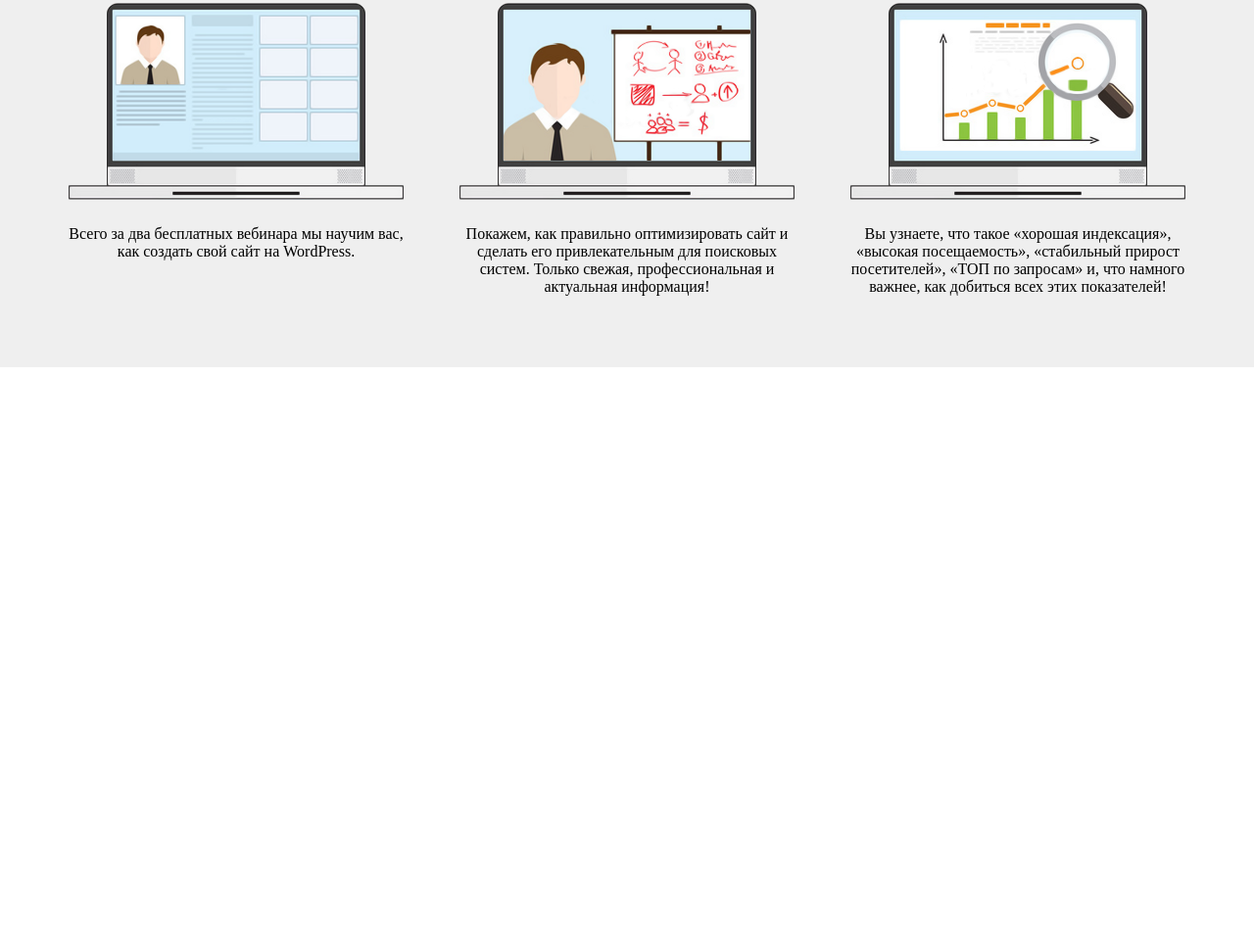
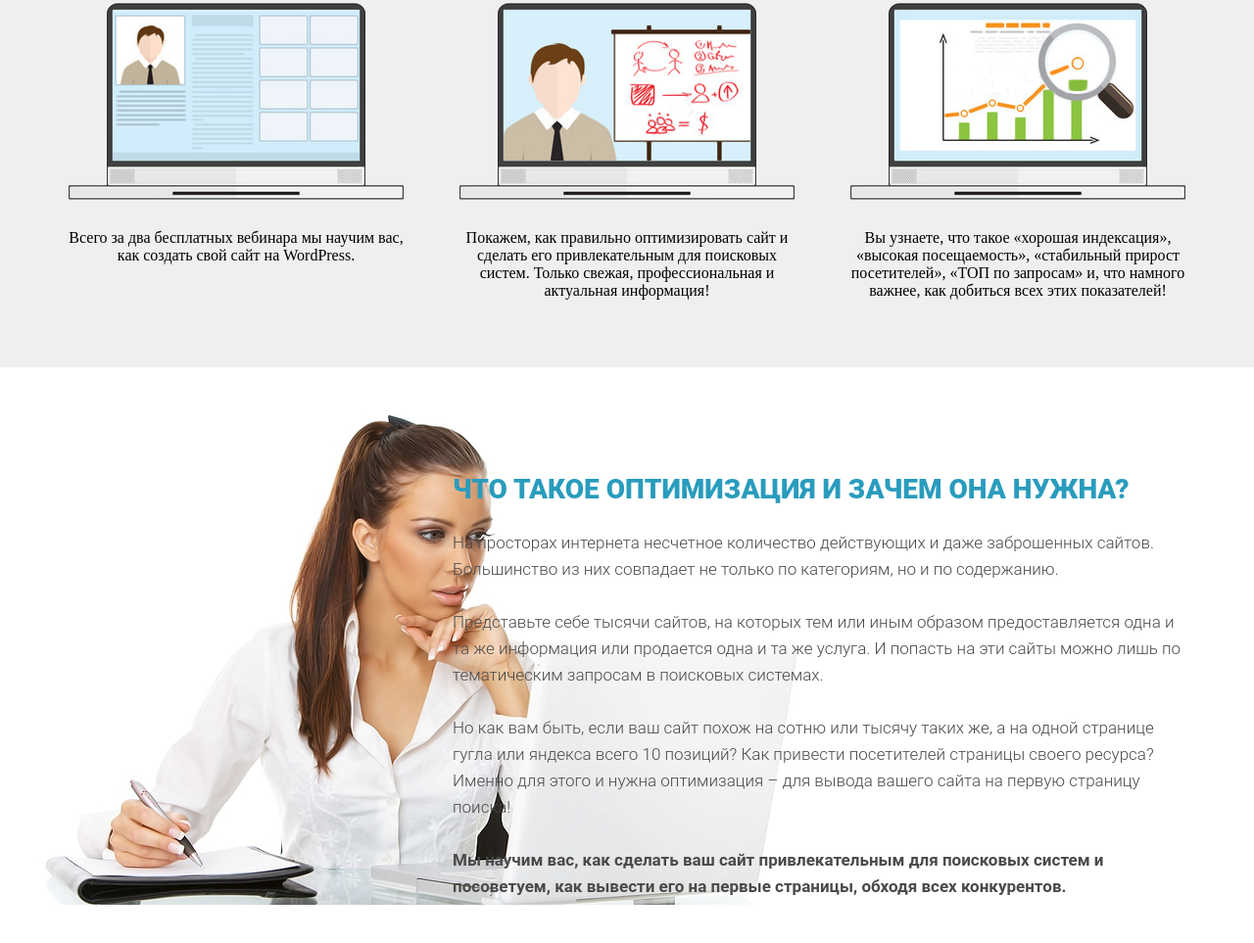
Before and after one commit to Ha1lowe3n/layout-wordpress, a website: page index.html in a window 1280 px wide. Shown: the part 1032-1995 px from the top of the page at 98% size. Before the commit the page ends 1407 px from the top, so only its background shows below. Drawn offline with Linux system fonts and the light colour scheme.

Commit message:
add optimization section

```diff
--- a/css/style.css
+++ b/css/style.css
@@ -167,8 +167,7 @@ h2.title {
 }
 
 .waiting_block img {
-    display: block;
-    margin: 0 auto;
+    width: 100%;
 }
 
 .waiting_block__text {
@@ -177,3 +176,47 @@ h2.title {
 }
 
 /* section waiting */
+
+/* section optimization */
+.optimization {
+    height: 550px;
+    position: relative;
+}
+
+.optimization_description {
+    display: inline-block;
+    margin: 108px 0 74px 392px;
+}
+
+.optimization_title {
+    font-family: Roboto;
+    font-weight: 900;
+    font-size: 28px;
+    text-transform: uppercase;
+    color: #299CBD;
+}
+
+.optimization .container {
+    height: 100%;
+}
+
+.optimization img {
+    position: absolute;
+    z-index: -1;
+    top: 47px;
+    left: 0;
+}
+
+.optimization_description p {
+    margin-top: 25px;
+    font-family: Roboto;
+    font-weight: 300;
+    font-size: 17px;
+    line-height: 27px;
+    color: #4A4A4A;
+}
+
+.optimization_description p span {
+    font-weight: 700;
+}
+/* section optimization */
--- a/index.html
+++ b/index.html
@@ -1,20 +1,20 @@
 <!DOCTYPE html>
 <html lang="ru">
 <head>
-        <meta charset="UTF-8" />
+    <meta charset="UTF-8"/>
     <meta
             name="viewport"
             content="width=device-width, user-scalable=no, initial-scale=1.0, maximum-scale=1.0, minimum-scale=1.0"
     />
-        <meta http-equiv="X-UA-Compatible" content="ie=edge" />
+    <meta http-equiv="X-UA-Compatible" content="ie=edge"/>
     <title>Wordpress верстка</title>
-        <link rel="stylesheet" href="css/style.css" />
+    <link rel="stylesheet" href="css/style.css"/>
 </head>
 <body>
 <section class="promo">
     <div class="container">
         <div class="logo">
-                    <img src="icons/logo.png" alt="logo" class="logo_img" />
+            <img src="icons/logo.png" alt="logo" class="logo_img"/>
             <div class="logo_text">WordPress интенсив</div>
         </div>
 
@@ -26,7 +26,9 @@
         <h2 class="title">Куда сложнее сделать это правильно!</h2>
 
         <div class="promo_text">
-                    Ежедневно в России появляется более 5 000 новых сайтов.<br> И только единицы из них становятся популярными и приносят ощутимую прибыль. В чем секрет? В чем формула успеха? Узнайте на предстоящем двухдневном <span>БЕСПЛАТНОМ</span> интенсиве!
+            Ежедневно в России появляется более 5 000 новых сайтов.<br> И только единицы из них становятся популярными и
+            приносят ощутимую прибыль. В чем секрет? В чем формула успеха? Узнайте на предстоящем двухдневном <span>БЕСПЛАТНОМ</span>
+            интенсиве!
         </div>
 
         <button class="promo_btn">Записаться на интенсив!</button>
@@ -46,18 +48,47 @@
 
         <div class="waiting_blocks">
             <div class="waiting_block">
-                        <img src="img/waiting/waiting_1.png" alt="waiting image" class="waiting_img">
+                <img src="img/waiting/waiting_1.png" alt="waiting image">
                 <p class="waiting_block__text">Всего за два бесплатных вебинара мы научим вас,
                     как создать свой сайт на WordPress. </p>
             </div>
             <div class="waiting_block">
-                        <img src="img/waiting/waiting_2.png" alt="waiting image" class="waiting_img">
-                        <p class="waiting_block__text">Покажем, как правильно оптимизировать сайт и сделать его привлекательным для поисковых систем. Только свежая, профессиональная и актуальная информация!</p>
+                <img src="img/waiting/waiting_2.png" alt="waiting image">
+                <p class="waiting_block__text">Покажем, как правильно оптимизировать сайт и сделать его привлекательным
+                    для поисковых систем. Только свежая, профессиональная и актуальная информация!</p>
             </div>
             <div class="waiting_block">
-                        <img src="img/waiting/waiting_3.png" alt="waiting image" class="waiting_img">
-                        <p class="waiting_block__text">Вы узнаете, что такое «хорошая индексация», «высокая посещаемость», «стабильный прирост посетителей», «ТОП по запросам» и, что намного важнее, как добиться всех этих показателей!</p>
+                <img src="img/waiting/waiting_3.png" alt="waiting image">
+                <p class="waiting_block__text">Вы узнаете, что такое «хорошая индексация», «высокая посещаемость»,
+                    «стабильный прирост посетителей», «ТОП по запросам» и, что намного важнее, как добиться всех этих
+                    показателей!</p>
             </div>
+        </div>
+    </div>
+</section>
+
+<section class="optimization">
+    <div class="container">
+        <img src="img/woman_bg.png" alt="woman">
+
+        <div class="optimization_description">
+            <h2 class="optimization_title">Что такое оптимизация и зачем она нужна?</h2>
+            <p>На просторах интернета несчетное количество действующих и даже заброшенных сайтов. Большинство из них
+                совпадает не только по категориям, но и по содержанию.
+                <br>
+                <br>
+                Представьте себе тысячи сайтов, на которых тем или иным образом предоставляется одна и та же информация
+                или продается одна и та же услуга. И попасть на эти сайты можно лишь по тематическим запросам в
+                поисковых системах.
+                <br>
+                <br>
+                Но как вам быть, если ваш сайт похож на сотню или тысячу таких же, а на одной странице гугла или яндекса
+                всего 10 позиций? Как привести посетителей страницы своего ресурса? Именно для этого и нужна оптимизация
+                – для вывода вашего сайта на первую страницу поиска!
+                <br>
+                <br>
+                <span>Мы научим вас, как сделать ваш сайт привлекательным для поисковых систем и посоветуем, как вывести его на первые страницы, обходя всех конкурентов.</span>
+            </p>
         </div>
     </div>
 </section>
```
Also changed, not shown: img/woman_bg.png (added). Lines whose indentation alone changed are shown as unchanged.
